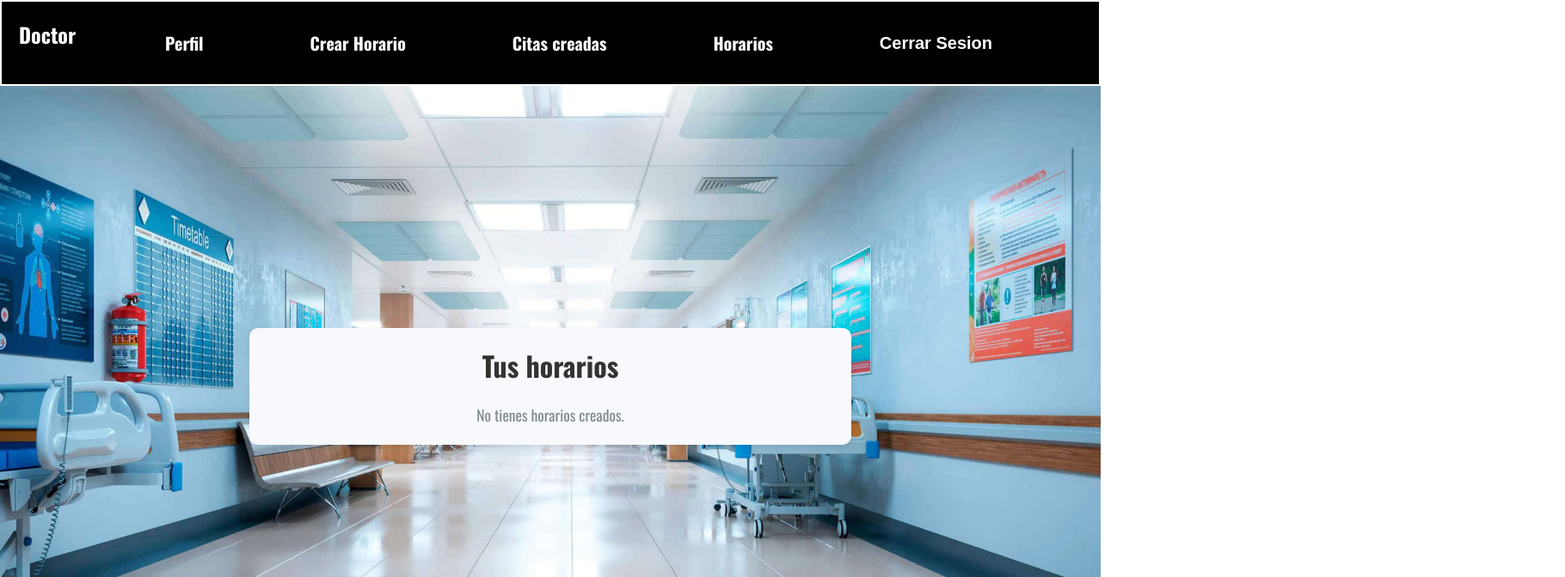
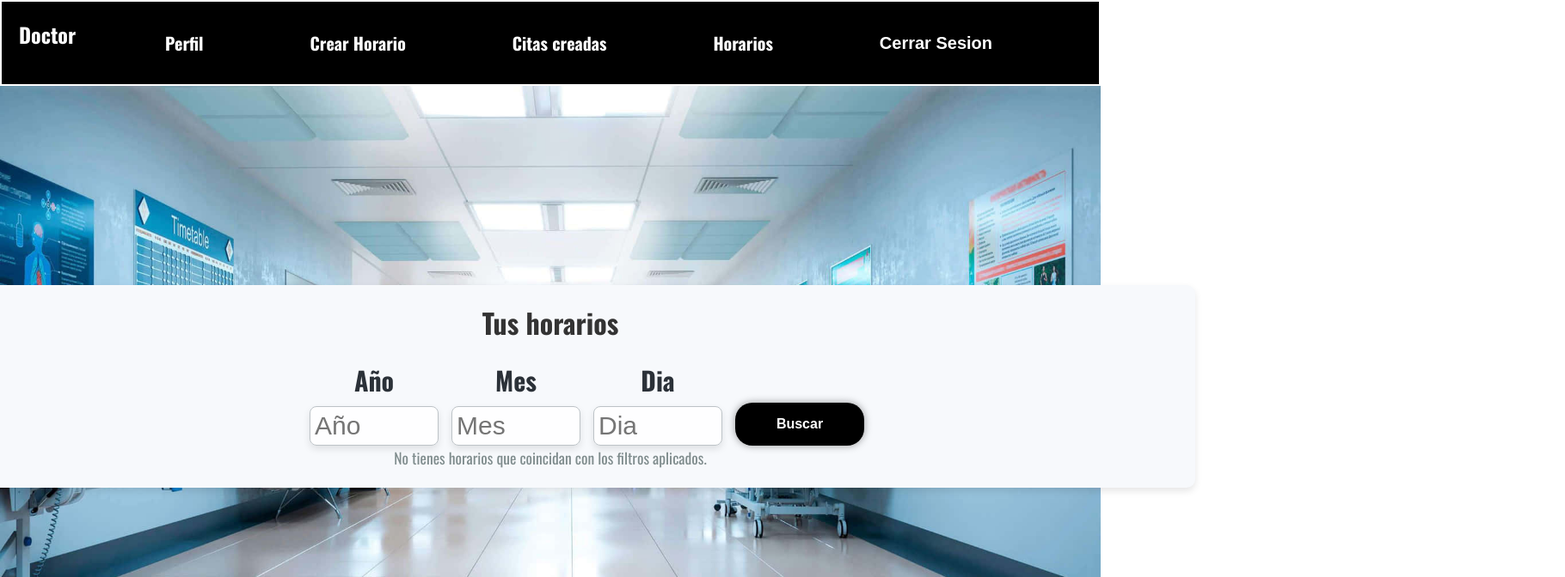
Before and after one commit to LuiguiParedes2018/Proyecto-Clinica-Grupo-6-Soft-2, a React (Vite) app in the folder FRONT/: page /horarios-doctor/1 in a window 1280 px wide. Shown: the top 672 px of the page at 86% size, 1820 px wide, since content can reach past the window. Built offline with nearby package versions, Linux system fonts and the light colour scheme.

Commit message:
filtrar por fecha doctor

```diff
--- a/FRONT/src/componentes/Doctor/HorariosDoctor/HorariosDoctor.css
+++ b/FRONT/src/componentes/Doctor/HorariosDoctor/HorariosDoctor.css
@@ -1,5 +1,5 @@
 .horarios-container {
-    width: 700px;
+    width: 1500px;
     margin: 0 auto;
     padding: 20px;
     background-color: #f7f9fc;
@@ -18,8 +18,7 @@
   .lista-horarios {
     list-style-type: none;
     padding: 0;
-    margin: 0;
-
+    margin: 20px;
   }
 
   .horario-item {
@@ -76,3 +75,42 @@
     color: #999;
     margin-top: 30px;
   }
+
+  .btn-buscar {
+    width: 150px;
+    height: 50px;
+    background-color: rgb(0, 0, 0);
+    border: none;
+    outline: none;
+    border-radius: 20px;
+    box-shadow: 0 0 10px rgb(0, 0, 0, .4);
+    cursor: pointer;
+    font-size: 16px;
+    color: rgb(255, 255, 255);
+    font-weight: 700;
+    transition: background-color 0.5s ease;
+    margin-top: 50px;
+}
+
+.btn-buscar:hover {
+    background-color: rgb(30, 162, 202);
+}
+
+
+.entrada input {
+  inline-size: none;
+  width: 150px;
+}
+
+.filtro-palabras {
+  display: flex;
+  gap: 15px; /* Espaciado entre las entradas */
+  align-items: center; /* Alinear verticalmente el contenido */
+}
+
+.filtro-palabras {
+  display: flex;
+  gap: 15px;
+  align-items: center;
+  transform: translateX(450px);
+}
--- a/FRONT/src/componentes/Doctor/HorariosDoctor/HorariosDoctor.jsx
+++ b/FRONT/src/componentes/Doctor/HorariosDoctor/HorariosDoctor.jsx
@@ -4,7 +4,11 @@ import HeaderDoctor from "../HeaderDoctor/HeaderDoctor.jsx";
 import { getHorariosByDoctor } from "../../../servicios/horarioService";
 
 function HorariosDoctor() {
-  const [horarios, setHorarios] = useState([]); // Estado para los horarios del doctor
+  const [horarios, setHorarios] = useState([]); // Estado para todos los horarios del doctor
+  const [filteredHorarios, setFilteredHorarios] = useState([]); // Estado para los horarios filtrados
+  const [filterYear, setFilterYear] = useState(""); // Estado para el año
+  const [filterMonth, setFilterMonth] = useState(""); // Estado para el mes
+  const [filterDay, setFilterDay] = useState(""); // Estado para el día
 
   useEffect(() => {
     // Obtener el ID del doctor desde localStorage
@@ -19,22 +23,95 @@ function HorariosDoctor() {
     getHorariosByDoctor(doctorId)
       .then((response) => {
         setHorarios(response.data); // Guardar los horarios obtenidos
+        setFilteredHorarios(response.data); // Mostrar todos los horarios inicialmente
       })
       .catch((error) => {
         console.error("Error al obtener los horarios:", error);
       });
   }, []);
 
+  const handleFilter = () => {
+    let filtered = horarios;
+
+    // Filtrar por año
+    if (filterYear) {
+      filtered = filtered.filter((horario) => horario.fecha.startsWith(filterYear));
+    }
+
+    if (filterMonth) {
+      const months = {
+        enero: "01",
+        febrero: "02",
+        marzo: "03",
+        abril: "04",
+        mayo: "05",
+        junio: "06",
+        julio: "07",
+        agosto: "08",
+        septiembre: "09",
+        octubre: "10",
+        noviembre: "11",
+        diciembre: "12",
+      };
+
+      const monthNumber = months[filterMonth.toLowerCase()];
+      if (monthNumber) {
+        filtered = filtered.filter((horario) => horario.fecha.includes(`-${monthNumber}-`));
+      }
+    }
+
+    // Filtrar por día
+    if (filterDay) {
+      const formattedDay = filterDay.padStart(2, "0"); // Asegurar formato de dos dígitos
+      filtered = filtered.filter((horario) => horario.fecha.endsWith(`-${formattedDay}`));
+    }
+
+    setFilteredHorarios(filtered);
+  };
+
   return (
     <div>
       <HeaderDoctor />
       <div className="horarios-container">
         <h1>Tus horarios</h1>
-        {horarios.length === 0 ? (
-          <p>No tienes horarios creados.</p>
+        <div className="filtro-palabras">
+          <div className="entrada">
+          <label htmlFor="year">Año</label>
+          <input
+            type="text"
+            id="year"
+            placeholder="Año"
+            value={filterYear}
+            onChange={(e) => setFilterYear(e.target.value)}
+          />
+          </div>
+          <div className="entrada">
+          <label htmlFor="month">Mes</label>
+          <input
+            type="text"
+            id="month"
+            placeholder="Mes"
+            value={filterMonth}
+            onChange={(e) => setFilterMonth(e.target.value)}
+          />
+          </div>
+          <div className="entrada">
+          <label htmlFor="day">Dia</label>
+          <input
+            type="text"
+            id="day"
+            placeholder="Dia"
+            value={filterDay}
+            onChange={(e) => setFilterDay(e.target.value)}
+          />
+          </div>
+          <button onClick={handleFilter} className="btn-buscar">Buscar</button>
+        </div>
+        {filteredHorarios.length === 0 ? (
+          <p>No tienes horarios que coincidan con los filtros aplicados.</p>
         ) : (
           <ul className="lista-horarios">
-            {horarios.map((horario, index) => (
+            {filteredHorarios.map((horario, index) => (
               <li key={index} className="horario-item">
                 <p><strong>Fecha: </strong> {horario.fecha}</p>
                 <p><strong>Hora: </strong> {horario.hora}</p>
```
